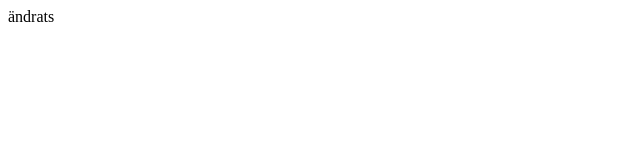
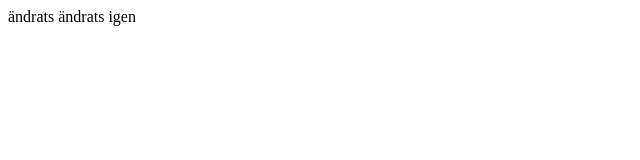
Before and after one commit to danyabdelke/test-2, a plain HTML site: page testar.html in a window 1280 px wide. Shown: the full height of the page, 0-640 px from the left. Drawn offline with Linux system fonts and the light colour scheme.

Commit message:
Update testar.html

```diff
--- a/testar.html
+++ b/testar.html
@@ -4,3 +4,4 @@
 	</body>
 </html>
 ändrats
+ändrats igen
```
